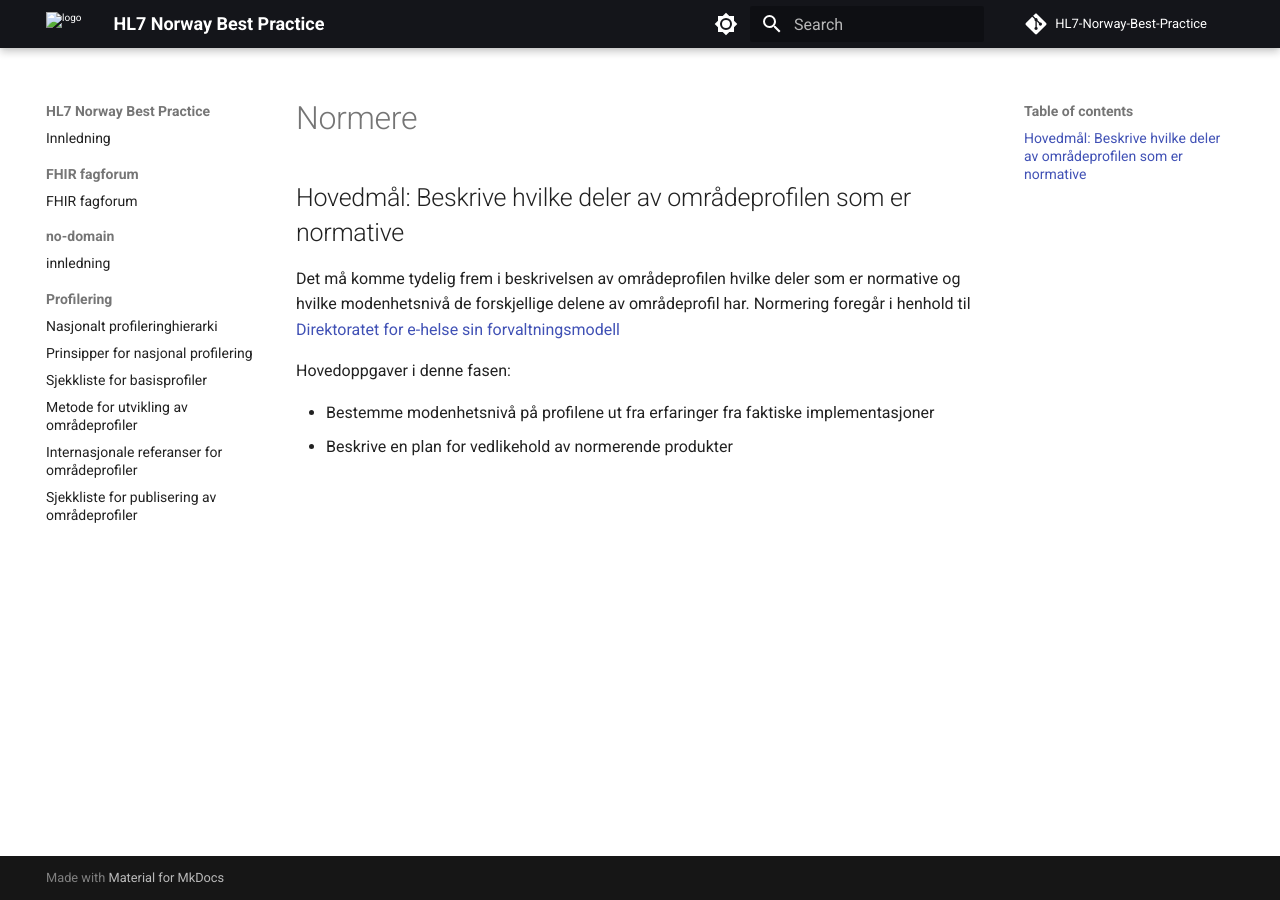
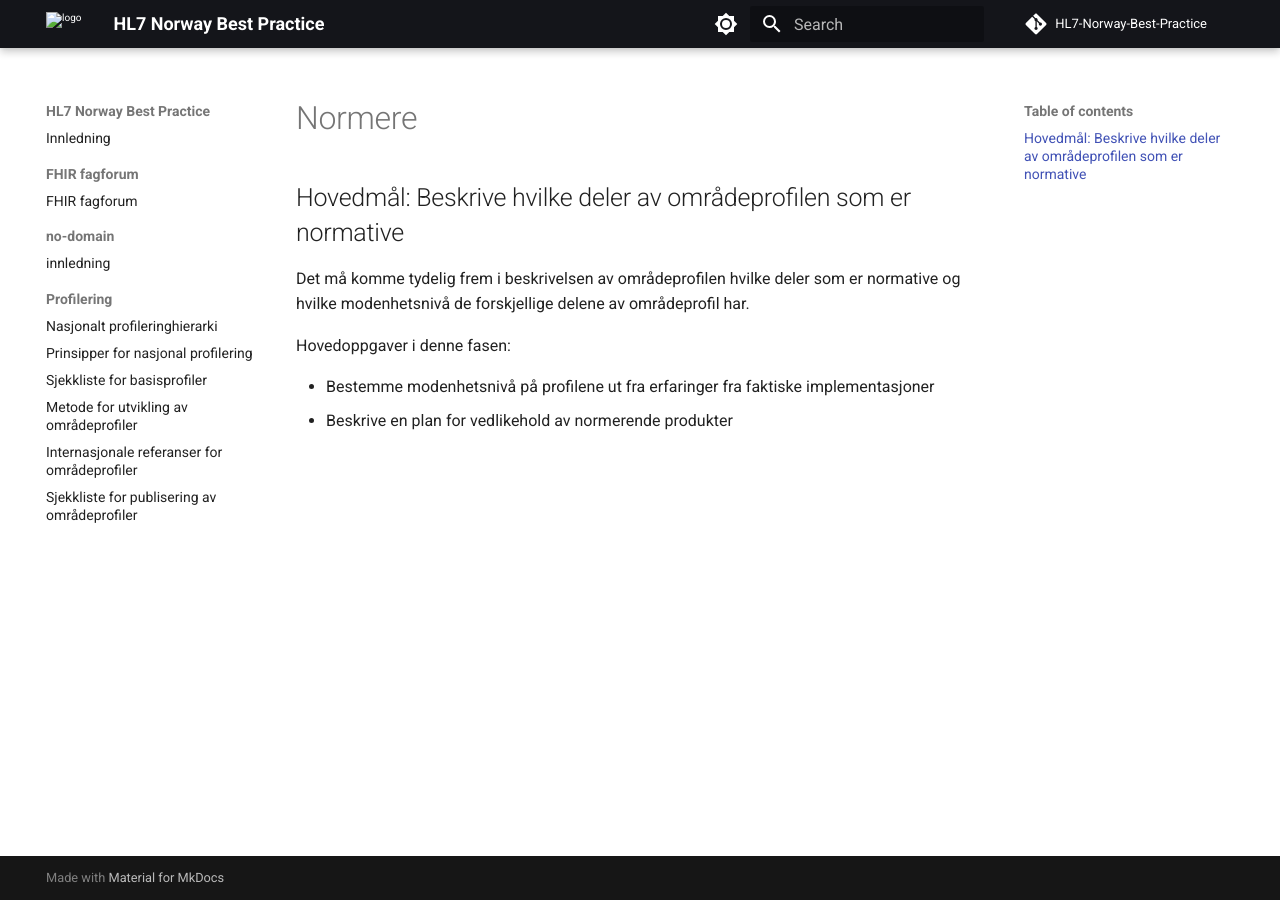
Before and after one commit to HL7Norway/best-practice, an MkDocs documentation site: the page built from docs/no-domain-metode/normere.md, in a window 1280 px wide. Built offline with MkDocs 1.6.1 and Material for MkDocs 9.7.7, drawn with Linux system fonts in a browser that asks for light colours; comment, search, counter and statistics services are not loaded.

Commit message:
Clarify normative parts of area profile description
Removed reference to the management model from the description of the normative parts of the area profile.

```diff
--- a/docs/no-domain-metode/normere.md
+++ b/docs/no-domain-metode/normere.md
@@ -10,7 +10,7 @@ grand_parent: Metode for utvikling av områdeprofiler
 
 ## Hovedmål: Beskrive hvilke deler av områdeprofilen som er normative
 
-Det må komme tydelig frem i beskrivelsen av områdeprofilen hvilke deler som er normative og hvilke modenhetsnivå de forskjellige delene av områdeprofil har. Normering foregår i henhold til [Direktoratet for e-helse sin forvaltningsmodell](https://ehelse.no/publikasjoner/forvaltningsmodell-for-normerende-produkter-fra-direktoratet-for-e-helse)
+Det må komme tydelig frem i beskrivelsen av områdeprofilen hvilke deler som er normative og hvilke modenhetsnivå de forskjellige delene av områdeprofil har.
 
 Hovedoppgaver i denne fasen:
 
```
